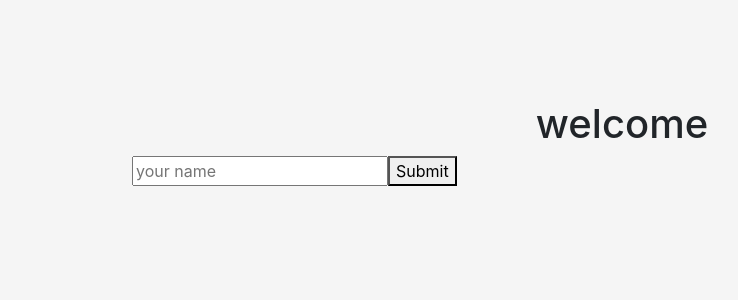
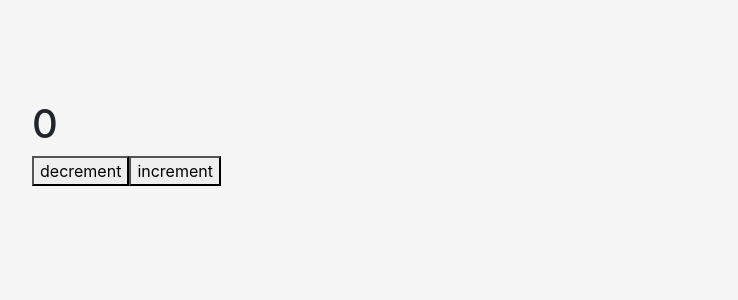
Before and after one commit to muammarFaiz/eduwork-faiz-react-intro-try1, a React (Create React App) app: page / in a window 1280 px wide. Shown: the top 300 px of the page, without its empty margins (18-756 px from the left). Built offline with nearby package versions, Linux system fonts and the light colour scheme.

Commit message:
tugas8 redux

```diff
--- a/package.json
+++ b/package.json
@@ -9,8 +9,11 @@
     "axios": "^0.26.1",
     "react": "^17.0.2",
     "react-dom": "^17.0.2",
+    "react-redux": "^7.2.6",
     "react-router-dom": "^6.2.2",
     "react-scripts": "5.0.0",
+    "redux": "^4.1.2",
+    "redux-thunk": "^2.4.1",
     "web-vitals": "^2.1.4"
   },
   "scripts": {
--- /dev/null
+++ b/src/app/features/counter/actions.js
@@ -0,0 +1,21 @@
+export const increment = (val) => {
+  return {
+    type: 'INC',
+    value: val
+  };
+};
+
+export const decrement = (val) => {
+  return {
+    type: 'DEC',
+    value: val
+  };
+};
+
+export const nozero = (val) => {
+  return (dispatch, getState) => {
+    if(getState().counter.count > 0) {
+      dispatch(decrement(val));
+    }
+  };
+};
--- /dev/null
+++ b/src/app/features/counter/reducer.js
@@ -0,0 +1,16 @@
+let initialState = {
+  count: 0
+};
+
+let counterReducer = (state = initialState, action) => {
+  switch(action.type) {
+    case 'INC':
+    return {...state, count: state.count + action.value};
+    case 'DEC':
+    return {...state, count: state.count - action.value};
+    default:
+    return state;
+  }
+};
+
+export default counterReducer;
--- /dev/null
+++ b/src/app/store.js
@@ -0,0 +1,11 @@
+import {combineReducers, createStore, compose, applyMiddleware} from 'redux';
+import counterReducer from './features/counter/reducer.js';
+import thunk from 'redux-thunk';
+
+let rootReducers = combineReducers({
+  counter: counterReducer
+});
+
+const composeEnhancers = window.__REDUX_DEVTOOLS_EXTENSION_COMPOSE__ || compose;
+let store = createStore(rootReducers, composeEnhancers(applyMiddleware(thunk)));
+export default store;
--- a/src/materi/index.jsx
+++ b/src/materi/index.jsx
@@ -1,12 +1,12 @@
 import React from 'react';
-import Routes from './routerReact/index.jsx';
+import Myredux from './reduxFaiz/index.jsx';
 const mystyle = {
   'padding': '100px 50px 50px'
 };
 export default function Main() {
   return (
     <div style={mystyle}>
-      <Routes />
+      <Myredux />
     </div>
   )
 }
--- /dev/null
+++ b/src/materi/reduxFaiz/counter.jsx
@@ -0,0 +1,15 @@
+import React from 'react';
+import {useSelector, useDispatch} from 'react-redux';
+import {increment, decrement, nozero} from '../../app/features/counter/actions.js';
+
+export default function Myredux() {
+  let count = useSelector(state => state.counter);
+  const dispatch = useDispatch();
+  return (
+    <>
+      <h1>{count.count}</h1>
+      <button onClick={() => dispatch(nozero(1))}>decrement</button>
+      <button onClick={() => dispatch(increment(1))}>increment</button>
+    </>
+  )
+}
--- /dev/null
+++ b/src/materi/reduxFaiz/index.jsx
@@ -0,0 +1,12 @@
+import React from 'react';
+import Counter from './counter.jsx';
+import {Provider} from 'react-redux';
+import store from '../../app/store';
+
+export default function Myredux() {
+  return (
+    <Provider store={store}>
+      <Counter />
+    </Provider>
+  )
+}
```
Also changed, not shown: src/app/features/counter/constants.js (added), 2 other files (tests, documents, lock files or other folders).
